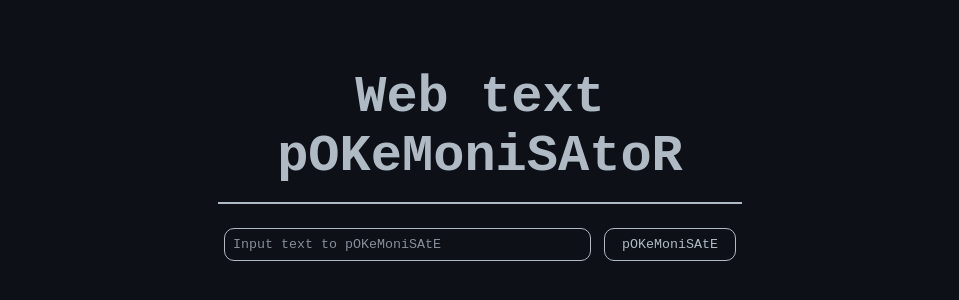
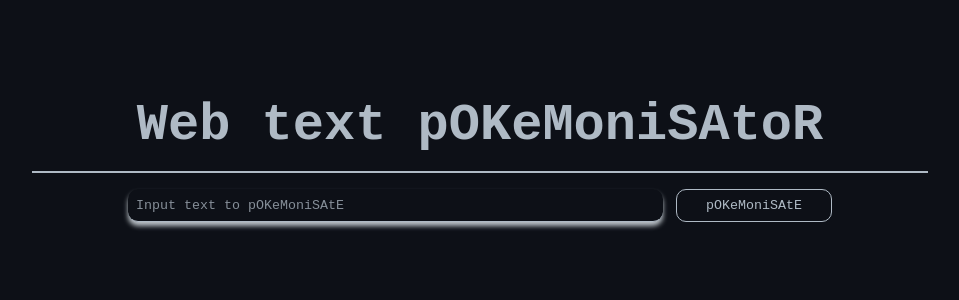
Before and after one commit to Kubaryt/text_pokemonisator, a plain HTML site: page index.html in a window 1280 px wide. Shown: the part 104-404 px from the top of the page, without its empty margins (160-1119 px from the left). Drawn offline with Linux system fonts and the light colour scheme.

Commit message:
fix: Changed width and disabled autocomplete in input

```diff
--- a/index.html
+++ b/index.html
@@ -8,7 +8,7 @@
     <body>
         <h1 class="title">Web text pOKeMoniSAtoR</h1>
         <div class="input-container">
-            <input class="input-text" type="text" id="js-text-input" placeholder="Input text to pOKeMoniSAtE">
+            <input class="input-text" type="text" id="js-text-input" placeholder="Input text to pOKeMoniSAtE" autocomplete="off">
             <button class="input-button" onclick="pokemonisate(this)">pOKeMoniSAtE</button>
         </div>
         <div class="js-text-output output-container">
--- a/style.css
+++ b/style.css
@@ -12,8 +12,10 @@ body {
     flex-direction: column;
     align-items: center;
     justify-content: center;
-    height: 70vh;
-    gap: 3svh;
+    gap: 2svh;
+    margin-top: 25svh;
+    width: 100%;
+    height: 100%;
 }
 
 .title {
@@ -22,22 +24,28 @@ body {
     font-weight: 600;
     border-bottom: 0.2svw solid #afbac5;
     padding-bottom: 2svh;
-    width: 41%;
+    width: 70%;
 }
 
 .input-container {
     display: flex;
     justify-content: center;
     gap: 1svw;
-    width: 40%;
+    width: 55%;
 }
 
 .input-text {
     flex-grow: 7;
     padding: 1svh;
-    border: #afbac5 0.1svw solid;
+    border-bottom: #afbac5 0.1svw solid;
     border-radius: 10px;
+    box-shadow: 0 4px 5px #bcc3c9;
 }
+
+.input-text:focus {
+    outline: none;
+}
+
 
 .input-text::placeholder {
     opacity: 75%;
@@ -69,7 +77,7 @@ body {
     display: flex;
     flex-direction: column;
     justify-content: center;
-    width: 40%;
+    width: 50%;
 }
 
 .output-container > h2 {
```
